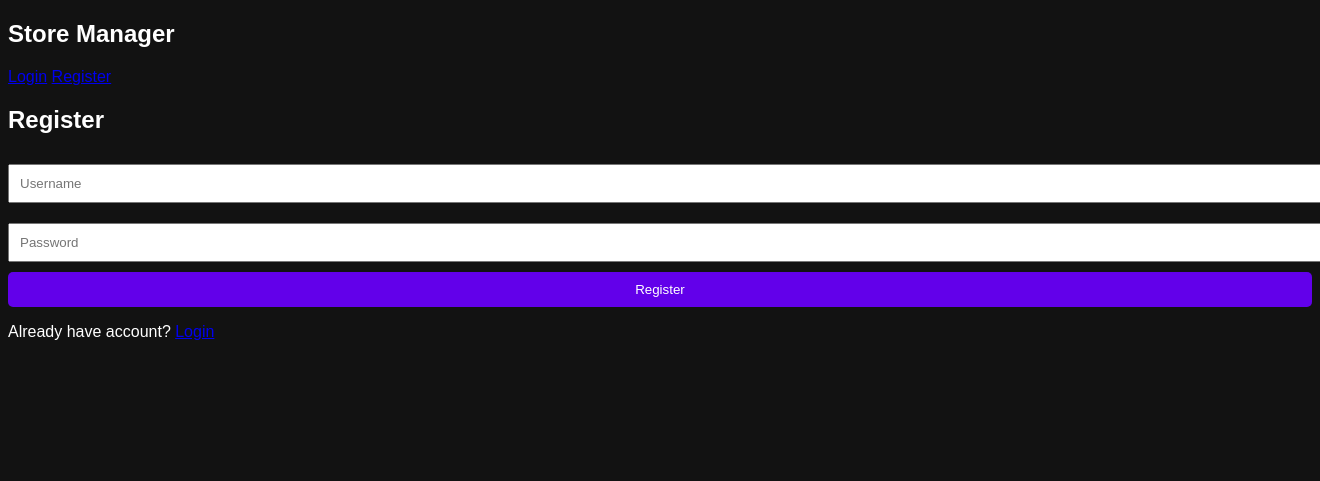
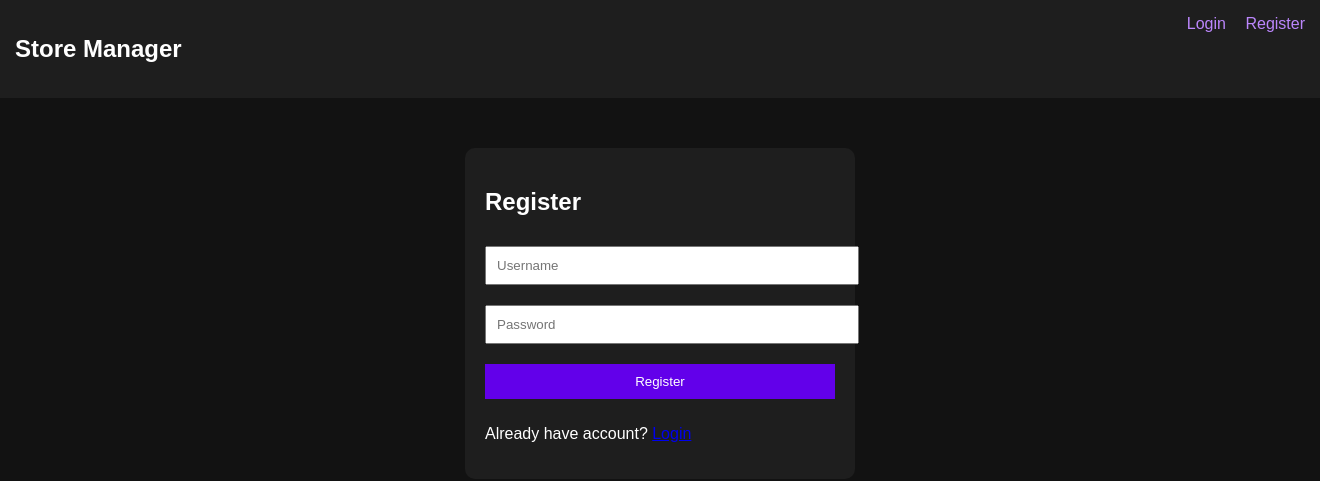
Before and after one commit to manojar346-hue/Clothes-, a Flask app: page /register in a window 1320 px wide; the page is wider, and only the part inside the window is pictured. Shown: the top 481 px of that part. Run offline with Flask 3, Linux system fonts and the light colour scheme.

Commit message:
Update style.css

```diff
--- a/static/style.css
+++ b/static/style.css
@@ -2,32 +2,38 @@ body {
     background: #121212;
     color: white;
     font-family: Arial;
+    margin: 0;
 }
 
-.navbar {
-    background: #1e1e1e;
-    padding: 15px;
+.nav {
     display: flex;
     justify-content: space-between;
+    padding: 15px;
+    background: #1e1e1e;
 }
 
-.card {
+.nav a {
+    color: #bb86fc;
+    margin-left: 15px;
+    text-decoration: none;
+}
+
+.box {
+    width: 350px;
+    margin: 50px auto;
+    padding: 20px;
     background: #1e1e1e;
-    padding: 20px;
-    width: 350px;
     border-radius: 10px;
-    margin: auto;
 }
-input, select {
+
+input, button {
     width: 100%;
     padding: 10px;
     margin: 10px 0;
 }
+
 button {
-    width: 100%;
-    padding: 10px;
     background: #6200ea;
     color: white;
     border: none;
-    border-radius: 5px;
 }
```
